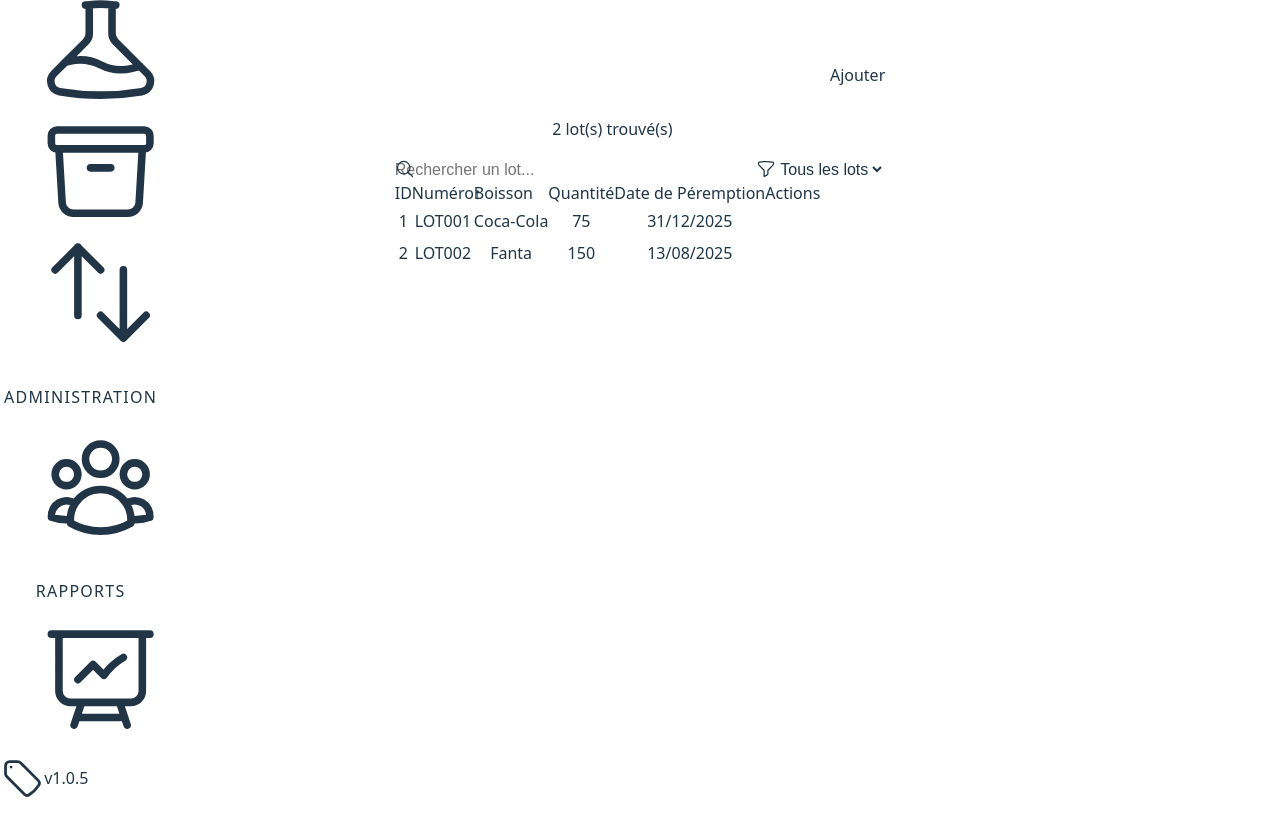
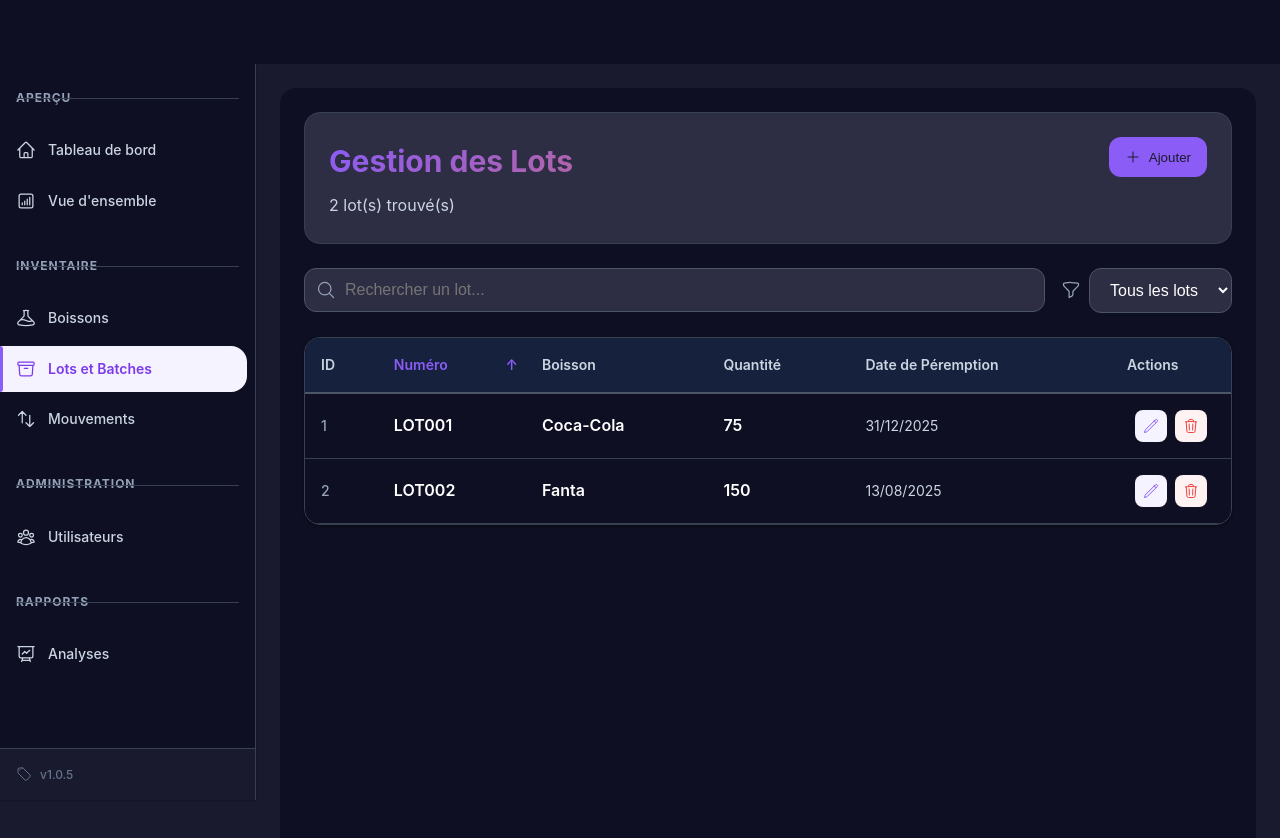
Before and after one commit to diallohouleymatou/frontendboisson, a Vue app: page /lot in a window 1280 px wide. Shown: the top 838 px of the page. Built offline with nearby package versions, Linux system fonts and the light colour scheme.

Commit message:
Refactor: Update style.css

```diff
--- a/src/style.css
+++ b/src/style.css
@@ -1,79 +1,362 @@
-:root {
-  font-family: system-ui, Avenir, Helvetica, Arial, sans-serif;
-  line-height: 1.5;
-  font-weight: 400;
+/* Modern Enterprise Design System - Alternative Palette */
 
-  color-scheme: light dark;
-  color: rgba(255, 255, 255, 0.87);
-  background-color: #242424;
-
-  font-synthesis: none;
-  text-rendering: optimizeLegibility;
-  -webkit-font-smoothing: antialiased;
-  -moz-osx-font-smoothing: grayscale;
+/* CSS Reset and Base Styles */
+*,
+*::before,
+*::after {
+  box-sizing: border-box;
+  margin: 0;
+  padding: 0;
 }
 
-a {
-  font-weight: 500;
-  color: #646cff;
-  text-decoration: inherit;
-}
-a:hover {
-  color: #535bf2;
+html {
+  line-height: 1.15;
+  -webkit-text-size-adjust: 100%;
 }
 
 body {
-  margin: 0;
-  display: flex;
-  place-items: center;
-  min-width: 320px;
-  min-height: 100vh;
+  font-family: 'Inter', -apple-system, BlinkMacSystemFont, 'Segoe UI', 'Roboto', 'Oxygen', 'Ubuntu', 'Cantarell', 'Fira Sans', 'Droid Sans', 'Helvetica Neue', sans-serif;
+  -webkit-font-smoothing: antialiased;
+  -moz-osx-font-smoothing: grayscale;
+  background-color: var(--color-bg-primary);
+  color: var(--color-text-primary);
+  line-height: 1.6;
 }
 
-h1 {
-  font-size: 3.2em;
-  line-height: 1.1;
+/* Design Tokens - Alternative Palette */
+:root {
+  /* Colors - Bold Modern Palette */
+  --color-primary-50: #f5f3ff;
+  --color-primary-100: #ede9fe;
+  --color-primary-200: #ddd6fe;
+  --color-primary-300: #c4b5fd;
+  --color-primary-400: #a78bfa;
+  --color-primary-500: #8b5cf6;
+  --color-primary-600: #7c3aed;
+  --color-primary-700: #6d28d9;
+  --color-primary-800: #5b21b6;
+  --color-primary-900: #4c1d95;
+
+  --color-secondary-50: #fafaf9;
+  --color-secondary-100: #f5f5f4;
+  --color-secondary-200: #e7e5e4;
+  --color-secondary-300: #d6d3d1;
+  --color-secondary-400: #a8a29e;
+  --color-secondary-500: #78716c;
+  --color-secondary-600: #57534e;
+  --color-secondary-700: #44403c;
+  --color-secondary-800: #292524;
+  --color-secondary-900: #1c1917;
+
+  --color-accent-50: #fff7ed;
+  --color-accent-100: #ffedd5;
+  --color-accent-200: #fed7aa;
+  --color-accent-300: #fdba74;
+  --color-accent-400: #fb923c;
+  --color-accent-500: #f97316;
+  --color-accent-600: #ea580c;
+  --color-accent-700: #c2410c;
+  --color-accent-800: #9a3412;
+  --color-accent-900: #7c2d12;
+
+  --color-success-50: #ecfdf5;
+  --color-success-500: #10b981;
+  --color-success-600: #059669;
+  --color-success-700: #047857;
+
+  --color-warning-50: #fffbeb;
+  --color-warning-500: #f59e0b;
+  --color-warning-600: #d97706;
+  --color-warning-700: #b45309;
+
+  --color-error-50: #fef2f2;
+  --color-error-500: #ef4444;
+  --color-error-600: #dc2626;
+  --color-error-700: #b91c1c;
+
+  --color-info-50: #f0f9ff;
+  --color-info-500: #06b6d4;
+  --color-info-600: #0891b2;
+  --color-info-700: #0e7490;
+
+  /* Semantic Colors - Dark Theme Alternative */
+  --color-bg-primary: #0f0f23;
+  --color-bg-secondary: #1a1a2e;
+  --color-bg-tertiary: #16213e;
+  --color-bg-muted: #0e3460;
+  --color-bg-elevated: #2d2d44;
+
+  --color-text-primary: #ffffff;
+  --color-text-secondary: #cbd5e1;
+  --color-text-tertiary: #94a3b8;
+  --color-text-muted: #64748b;
+  --color-text-inverse: #1a1a2e;
+
+  --color-border-light: #374151;
+  --color-border-medium: #4b5563;
+  --color-border-dark: #6b7280;
+
+  /* Spacing Scale */
+  --space-1: 0.25rem;   /* 4px */
+  --space-2: 0.5rem;    /* 8px */
+  --space-3: 0.75rem;   /* 12px */
+  --space-4: 1rem;      /* 16px */
+  --space-5: 1.25rem;   /* 20px */
+  --space-6: 1.5rem;    /* 24px */
+  --space-8: 2rem;      /* 32px */
+  --space-10: 2.5rem;   /* 40px */
+  --space-12: 3rem;     /* 48px */
+  --space-16: 4rem;     /* 64px */
+  --space-20: 5rem;     /* 80px */
+
+  /* Typography Scale */
+  --font-size-xs: 0.75rem;    /* 12px */
+  --font-size-sm: 0.875rem;   /* 14px */
+  --font-size-base: 1rem;     /* 16px */
+  --font-size-lg: 1.125rem;   /* 18px */
+  --font-size-xl: 1.25rem;    /* 20px */
+  --font-size-2xl: 1.5rem;    /* 24px */
+  --font-size-3xl: 1.875rem;  /* 30px */
+  --font-size-4xl: 2.25rem;   /* 36px */
+  --font-size-5xl: 3rem;      /* 48px */
+
+  --font-weight-light: 300;
+  --font-weight-normal: 400;
+  --font-weight-medium: 500;
+  --font-weight-semibold: 600;
+  --font-weight-bold: 700;
+
+  --line-height-tight: 1.25;
+  --line-height-snug: 1.375;
+  --line-height-normal: 1.5;
+  --line-height-relaxed: 1.625;
+  --line-height-loose: 2;
+
+  /* Border Radius */
+  --radius-sm: 0.25rem;   /* 4px */
+  --radius-base: 0.5rem;  /* 8px */
+  --radius-md: 0.75rem;   /* 12px */
+  --radius-lg: 1rem;      /* 16px */
+  --radius-xl: 1.5rem;    /* 24px */
+  --radius-2xl: 2rem;     /* 32px */
+  --radius-full: 9999px;
+
+  /* Shadows - Enhanced for dark theme */
+  --shadow-sm: 0 1px 2px 0 rgb(0 0 0 / 0.3);
+  --shadow-base: 0 1px 3px 0 rgb(0 0 0 / 0.4), 0 1px 2px -1px rgb(0 0 0 / 0.4);
+  --shadow-md: 0 4px 6px -1px rgb(0 0 0 / 0.4), 0 2px 4px -2px rgb(0 0 0 / 0.4);
+  --shadow-lg: 0 10px 15px -3px rgb(0 0 0 / 0.4), 0 4px 6px -4px rgb(0 0 0 / 0.4);
+  --shadow-xl: 0 20px 25px -5px rgb(0 0 0 / 0.5), 0 8px 10px -6px rgb(0 0 0 / 0.5);
+  --shadow-2xl: 0 25px 50px -12px rgb(0 0 0 / 0.6);
+
+  /* Glows - Alternative to gradients */
+  --glow-primary: 0 0 20px rgb(139 92 246 / 0.3);
+  --glow-accent: 0 0 20px rgb(249 115 22 / 0.3);
+  --glow-success: 0 0 20px rgb(16 185 129 / 0.3);
+  --glow-error: 0 0 20px rgb(239 68 68 / 0.3);
+
+  /* Transitions */
+  --transition-fast: 150ms cubic-bezier(0.4, 0, 0.2, 1);
+  --transition-base: 250ms cubic-bezier(0.4, 0, 0.2, 1);
+  --transition-slow: 350ms cubic-bezier(0.4, 0, 0.2, 1);
+
+  /* Layout */
+  --layout-header-height: 4rem;
+  --layout-sidebar-width: 16rem;
+  --layout-sidebar-collapsed-width: 4rem;
+  --layout-max-width: 1200px;
+  --layout-content-padding: var(--space-6);
 }
 
-button {
-  border-radius: 8px;
-  border: 1px solid transparent;
-  padding: 0.6em 1.2em;
-  font-size: 1em;
-  font-weight: 500;
-  font-family: inherit;
-  background-color: #1a1a1a;
+/* Light Theme Override */
+[data-theme="light"] {
+  --color-bg-primary: #ffffff;
+  --color-bg-secondary: #f8fafc;
+  --color-bg-tertiary: #f1f5f9;
+  --color-bg-muted: #e2e8f0;
+  --color-bg-elevated: #ffffff;
+
+  --color-text-primary: #0f172a;
+  --color-text-secondary: #475569;
+  --color-text-tertiary: #64748b;
+  --color-text-muted: #94a3b8;
+  --color-text-inverse: #ffffff;
+
+  --color-border-light: #e2e8f0;
+  --color-border-medium: #cbd5e1;
+  --color-border-dark: #94a3b8;
+
+  --shadow-sm: 0 1px 2px 0 rgb(0 0 0 / 0.05);
+  --shadow-base: 0 1px 3px 0 rgb(0 0 0 / 0.1), 0 1px 2px -1px rgb(0 0 0 / 0.1);
+  --shadow-md: 0 4px 6px -1px rgb(0 0 0 / 0.1), 0 2px 4px -2px rgb(0 0 0 / 0.1);
+  --shadow-lg: 0 10px 15px -3px rgb(0 0 0 / 0.1), 0 4px 6px -4px rgb(0 0 0 / 0.1);
+  --shadow-xl: 0 20px 25px -5px rgb(0 0 0 / 0.1), 0 8px 10px -6px rgb(0 0 0 / 0.1);
+  --shadow-2xl: 0 25px 50px -12px rgb(0 0 0 / 0.25);
+
+  --glow-primary: 0 0 20px rgb(139 92 246 / 0.1);
+  --glow-accent: 0 0 20px rgb(249 115 22 / 0.1);
+  --glow-success: 0 0 20px rgb(16 185 129 / 0.1);
+  --glow-error: 0 0 20px rgb(239 68 68 / 0.1);
+}
+
+/* Typography Classes */
+.text-xs { font-size: var(--font-size-xs); }
+.text-sm { font-size: var(--font-size-sm); }
+.text-base { font-size: var(--font-size-base); }
+.text-lg { font-size: var(--font-size-lg); }
+.text-xl { font-size: var(--font-size-xl); }
+.text-2xl { font-size: var(--font-size-2xl); }
+.text-3xl { font-size: var(--font-size-3xl); }
+.text-4xl { font-size: var(--font-size-4xl); }
+
+.font-light { font-weight: var(--font-weight-light); }
+.font-normal { font-weight: var(--font-weight-normal); }
+.font-medium { font-weight: var(--font-weight-medium); }
+.font-semibold { font-weight: var(--font-weight-semibold); }
+.font-bold { font-weight: var(--font-weight-bold); }
+
+.leading-tight { line-height: var(--line-height-tight); }
+.leading-snug { line-height: var(--line-height-snug); }
+.leading-normal { line-height: var(--line-height-normal); }
+.leading-relaxed { line-height: var(--line-height-relaxed); }
+
+/* Color Classes */
+.text-primary { color: var(--color-primary-500); }
+.text-accent { color: var(--color-accent-500); }
+.text-success { color: var(--color-success-500); }
+.text-warning { color: var(--color-warning-500); }
+.text-error { color: var(--color-error-500); }
+.text-info { color: var(--color-info-500); }
+
+.bg-primary { background-color: var(--color-primary-500); }
+.bg-accent { background-color: var(--color-accent-500); }
+.bg-success { background-color: var(--color-success-500); }
+.bg-warning { background-color: var(--color-warning-500); }
+.bg-error { background-color: var(--color-error-500); }
+.bg-info { background-color: var(--color-info-500); }
+
+/* Glow Effects (Alternative to gradients) */
+.glow-primary { box-shadow: var(--glow-primary); }
+.glow-accent { box-shadow: var(--glow-accent); }
+.glow-success { box-shadow: var(--glow-success); }
+.glow-error { box-shadow: var(--glow-error); }
+
+/* Utility Classes */
+.sr-only {
+  position: absolute;
+  width: 1px;
+  height: 1px;
+  padding: 0;
+  margin: -1px;
+  overflow: hidden;
+  clip: rect(0, 0, 0, 0);
+  white-space: nowrap;
+  border: 0;
+}
+
+.focus-visible:focus {
+  outline: 2px solid var(--color-primary-500);
+  outline-offset: 2px;
+}
+
+/* Component Styles */
+.btn {
+  display: inline-flex;
+  align-items: center;
+  justify-content: center;
+  padding: var(--space-3) var(--space-6);
+  border: none;
+  border-radius: var(--radius-md);
+  font-weight: var(--font-weight-medium);
+  text-decoration: none;
   cursor: pointer;
-  transition: border-color 0.25s;
+  transition: all var(--transition-base);
+  position: relative;
+  overflow: hidden;
 }
-button:hover {
-  border-color: #646cff;
+
+.btn-primary {
+  background-color: var(--color-primary-500);
+  color: var(--color-text-inverse);
 }
-button:focus,
-button:focus-visible {
-  outline: 4px auto -webkit-focus-ring-color;
+
+.btn-primary:hover {
+  background-color: var(--color-primary-600);
+  box-shadow: var(--glow-primary);
+}
+
+.btn-accent {
+  background-color: var(--color-accent-500);
+  color: var(--color-text-inverse);
+}
+
+.btn-accent:hover {
+  background-color: var(--color-accent-600);
+  box-shadow: var(--glow-accent);
+}
+
+.btn-outline {
+  background-color: transparent;
+  border: 2px solid var(--color-primary-500);
+  color: var(--color-primary-500);
+}
+
+.btn-outline:hover {
+  background-color: var(--color-primary-500);
+  color: var(--color-text-inverse);
 }
 
 .card {
-  padding: 2em;
+  background-color: var(--color-bg-elevated);
+  border: 1px solid var(--color-border-light);
+  border-radius: var(--radius-lg);
+  padding: var(--space-6);
+  box-shadow: var(--shadow-base);
+  transition: all var(--transition-base);
 }
 
-#app {
-  max-width: 1280px;
-  margin: 0 auto;
-  padding: 2rem;
-  text-align: center;
+.card:hover {
+  box-shadow: var(--shadow-lg);
+  transform: translateY(-2px);
 }
 
-@media (prefers-color-scheme: light) {
+.card-highlight {
+  border-color: var(--color-primary-500);
+  box-shadow: var(--glow-primary);
+}
+
+/* Icon Size Classes */
+.w-3 { width: 0.75rem; }
+.h-3 { height: 0.75rem; }
+.w-4 { width: 1rem; }
+.h-4 { height: 1rem; }
+.w-5 { width: 1.25rem; }
+.h-5 { height: 1.25rem; }
+.w-6 { width: 1.5rem; }
+.h-6 { height: 1.5rem; }
+
+/* Responsive Design */
+@media (max-width: 640px) {
   :root {
-    color: #213547;
-    background-color: #ffffff;
-  }
-  a:hover {
-    color: #747bff;
-  }
-  button {
-    background-color: #f9f9f9;
+    --layout-content-padding: var(--space-4);
   }
 }
+
+/* Print Styles */
+@media print {
+  * {
+    background: transparent !important;
+    color: black !important;
+    box-shadow: none !important;
+    text-shadow: none !important;
+  }
+
+  body {
+    font-size: 12pt;
+    line-height: 1.4;
+  }
+
+  .no-print {
+    display: none !important;
+  }
+}
```
